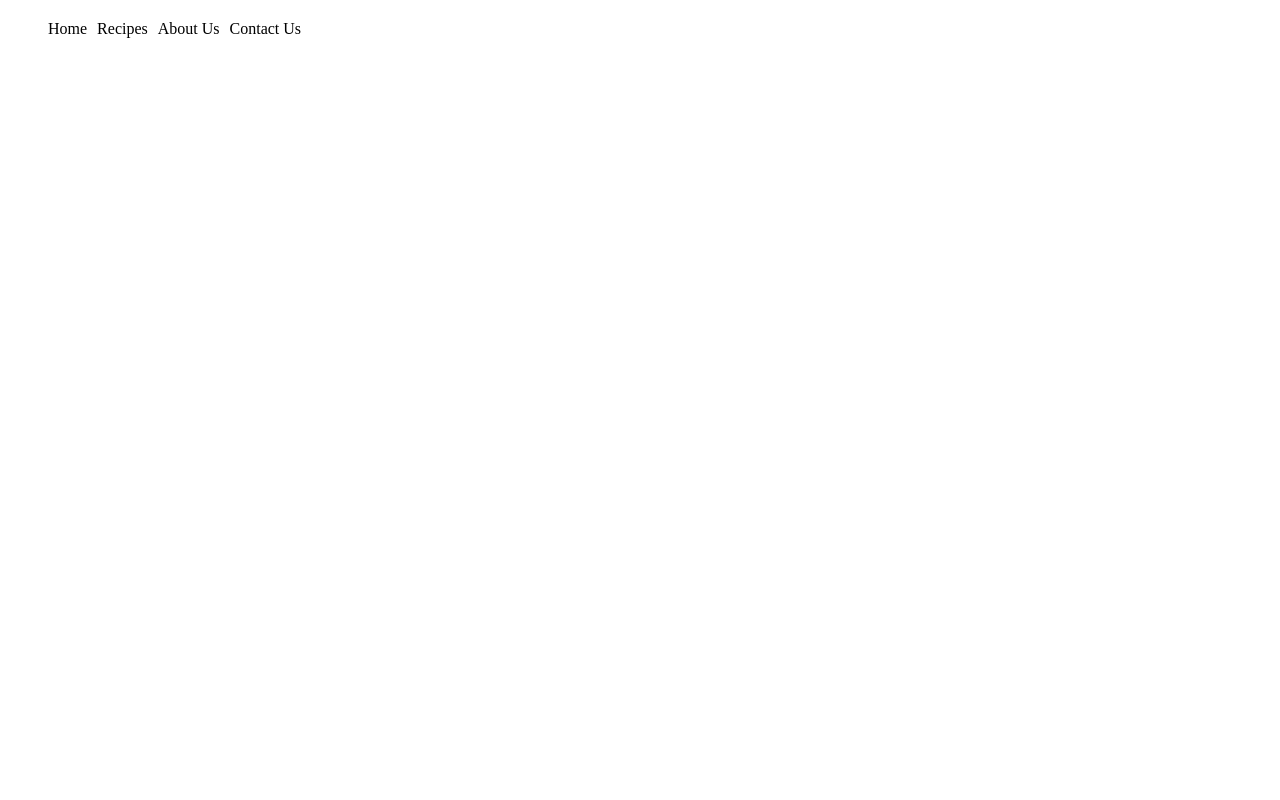
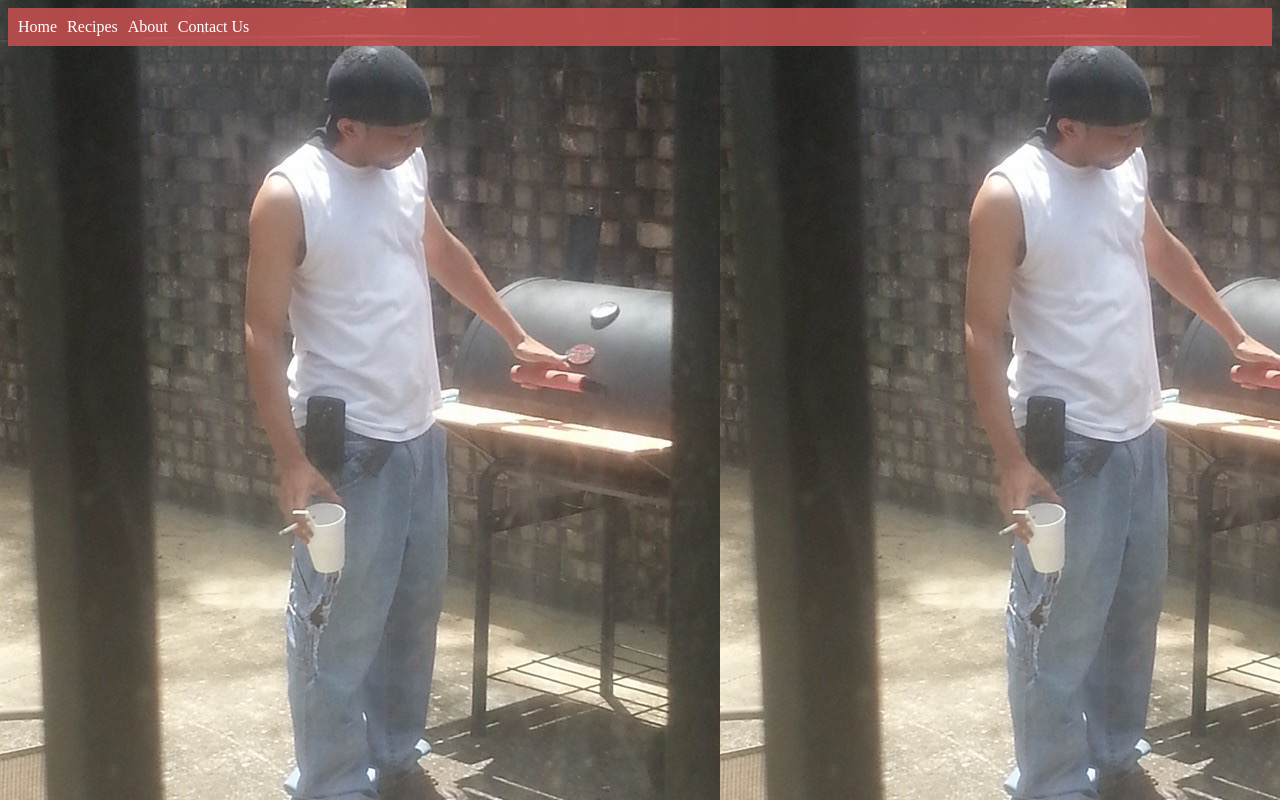
Before and after one commit to bryan3559/CSS-Lab-Drills-Repo, a plain HTML site: page index.html in a window 1280 px wide. Drawn offline with Linux system fonts and the light colour scheme.

Commit message:
Added color and image

```diff
--- a/index.html
+++ b/index.html
@@ -13,7 +13,7 @@
         <ul>
             <li>Home</li>
             <li>Recipes</li>
-            <li>About Us</li>
+            <li>About</li>
             <li>Contact Us</li>
         </ul>
     </nav>
--- a/styles.css
+++ b/styles.css
@@ -3,4 +3,19 @@ li {
     float: left;
     text-align: center;
     margin-right: 10px;
+    color: white;
 }
+
+ul {
+    list-style-type: none;
+    margin: 0;
+    padding: 10px;
+    overflow: hidden;
+    background-color: rgba(193, 79, 79, 0.897);
+}
+
+body {
+    background-image: url(./Me.JPG);
+    height: 50vh;
+    widows: 50vw;
+}
```
